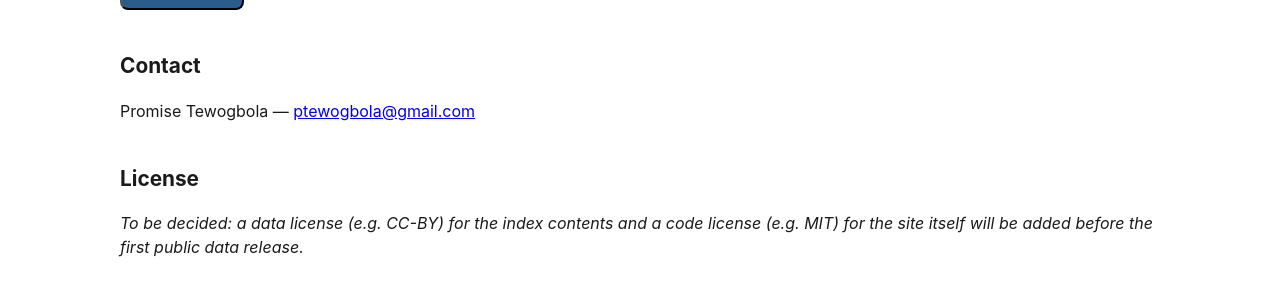
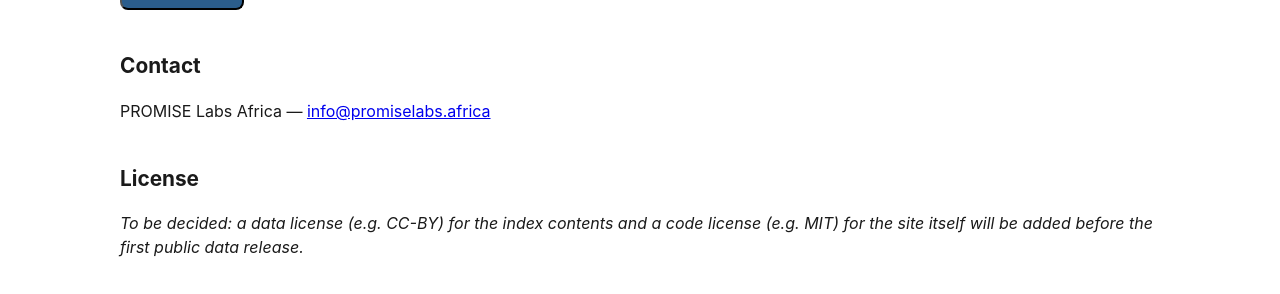
Before and after one commit to platinum-pro/hpt-resource-index, a Jekyll site: the page built from citation.html, in a window 1280 px wide. Shown: the part 459-753 px from the top of the page. Built offline with Jekyll 4.4.1, drawn with Linux system fonts in a browser that asks for light colours.

Commit message:
Use org contact email on citation page
Co-Authored-By: Claude <noreply@anthropic.com>

```diff
--- a/citation.html
+++ b/citation.html
@@ -20,7 +20,7 @@ title: Citation
 <span id="copy-feedback" class="copy-feedback"></span>
 
 <h2>Contact</h2>
-<p>Promise Tewogbola — <a href="mailto:ptewogbola@gmail.com">ptewogbola@gmail.com</a></p>
+<p>PROMISE Labs Africa — <a href="mailto:info@promiselabs.africa">info@promiselabs.africa</a></p>
 
 <h2>License</h2>
 <p>
```
